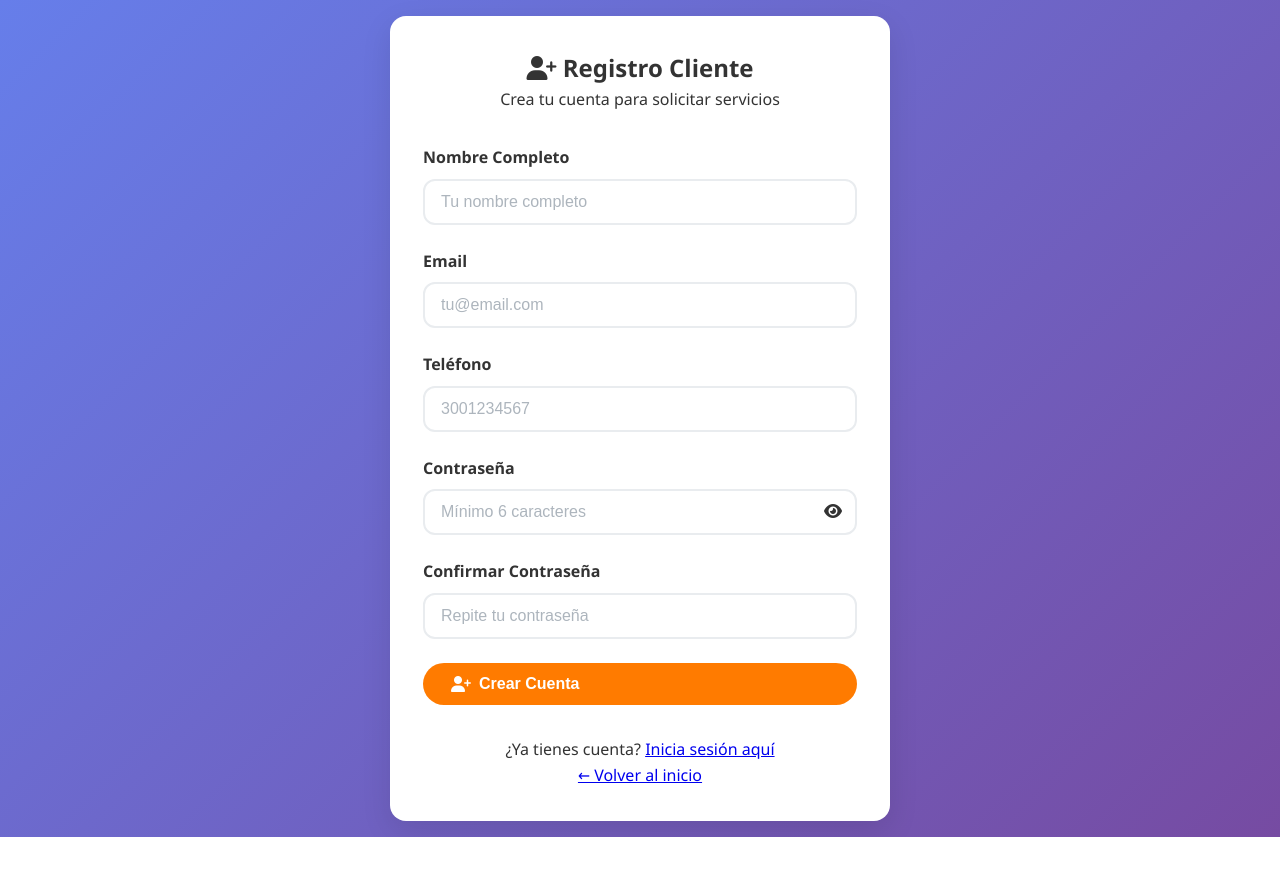
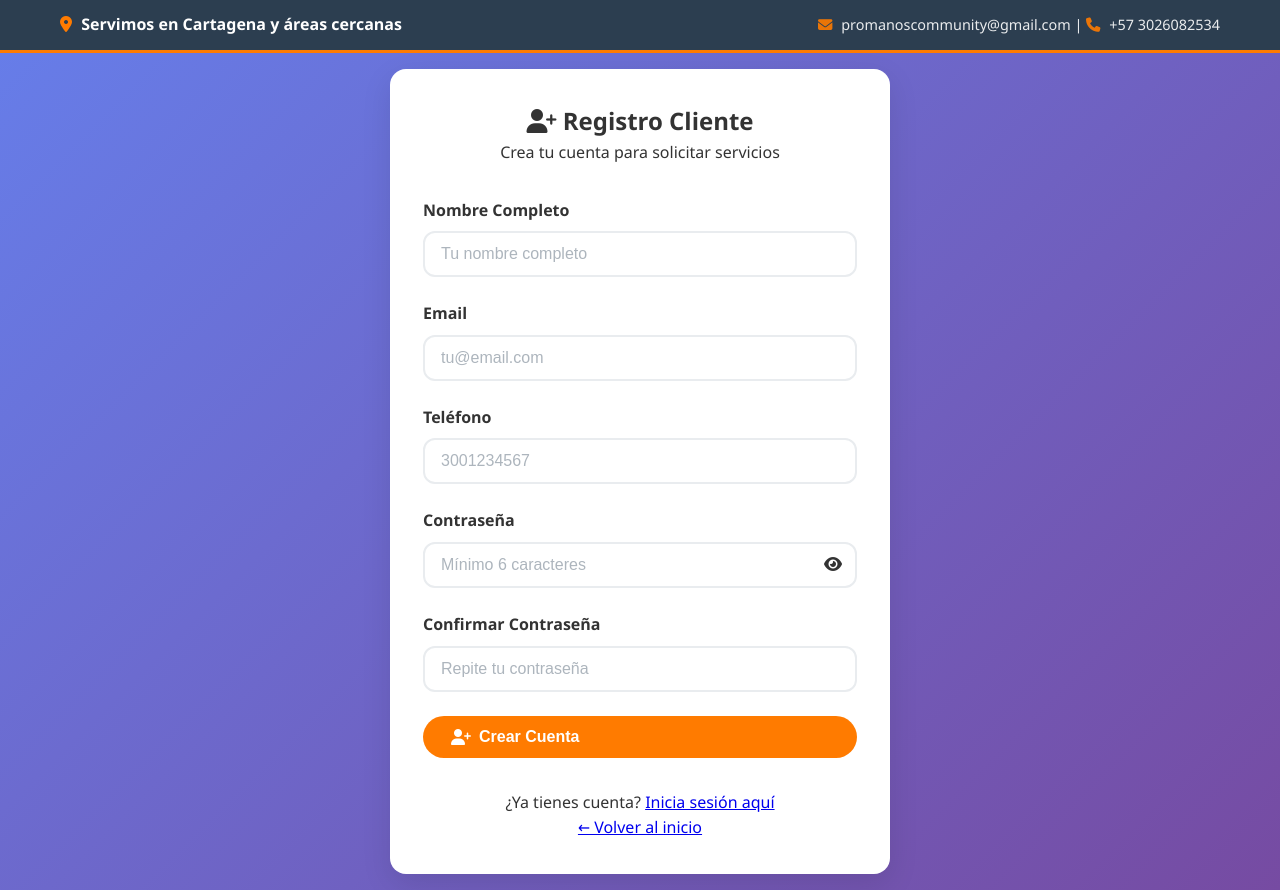
Before and after one commit to SamuelVerbel/ProManos, a website: page views/clientes/registro.html in a window 1280 px wide. Before the commit the page ends 837 px from the top, so only its background shows below. Drawn offline with Linux system fonts and the light colour scheme.

Commit message:
añadi el banner de location a los demas archivos

```diff
--- a/views/clientes/registro.html
+++ b/views/clientes/registro.html
@@ -9,6 +9,22 @@
     <link rel="stylesheet" href="https://cdnjs.cloudflare.com/ajax/libs/font-awesome/6.4.0/css/all.min.css">
 </head>
 <body>
+    <header>
+        <!-- Banner de Location -->
+        <div class="location-contact-banner">
+            <div class="container">
+                <div>
+                    <i class="fas fa-map-marker-alt"></i>
+                    <strong>Servimos en Cartagena y áreas cercanas</strong>
+                </div>
+                <div class="contact-info">
+                    <i class="fas fa-envelope"></i> promanoscommunity@gmail.com |
+                    <i class="fas fa-phone"></i> +57 3026082534
+                </div>
+            </div>
+        </div>
+        <!-- Fin del Banner de Location -->
+    </header>
     <div class="container" style="min-height: 100vh; display: flex; align-items: center; justify-content: center;">
         <div class="card" style="max-width: 500px; width: 100%;">
             <div class="text-center mb-3">
```
Also changed, not shown: views/clientes/index.html (+14 -0 lines).
